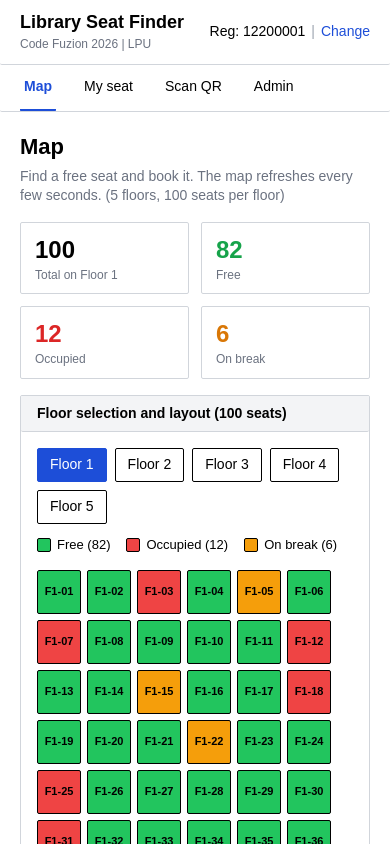
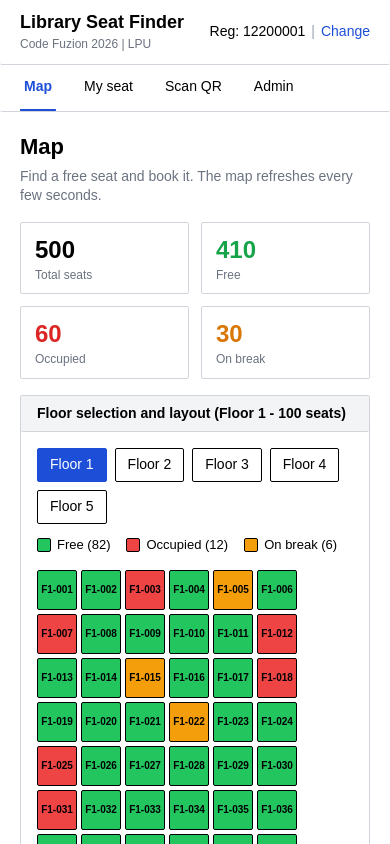
Before and after one commit to pranavwalia2-ops/library-seat-finder, a Next.js app: page /map in a window 390 px wide. Shown: the top 844 px of the page. Built offline with nearby package versions, Linux system fonts and the light colour scheme.

Commit message:
feat(map): 5 floors x 100 seats per floor (F1-001 format), 500 total seats, responsive 10/6-col grid

```diff
--- a/src/app/demo/page.tsx
+++ b/src/app/demo/page.tsx
@@ -28,7 +28,7 @@ export default function DemoPage() {
     };
     saveState(cleanState);
     setConcurrencyResults(null);
-    setResetMessage('Reset successful. Database restored to 120 desks and demo students.');
+    setResetMessage('Reset successful. Database restored to 500 desks (5 floors x 100 seats) and demo students.');
     setTimeout(() => setResetMessage(''), 4000);
   };
 
@@ -123,7 +123,7 @@ export default function DemoPage() {
             className="w-full bg-slate-100 hover:bg-slate-200 text-slate-700 font-medium py-2.5 px-3 rounded text-xs border border-slate-200 transition text-left"
           >
             <strong className="block text-slate-900">Reset Data</strong>
-            <span className="text-[11px] text-slate-500">Restore 120 seats &amp; demo students</span>
+            <span className="text-[11px] text-slate-500">Restore 500 seats (5 floors x 100) &amp; demo students</span>
           </button>
 
           <button
--- a/src/app/globals.css
+++ b/src/app/globals.css
@@ -137,12 +137,24 @@ th {
   gap: 6px;
 }
 
+.seat-cell {
+  width: 44px;
+  height: 44px;
+  font-size: 11px;
+}
+
 @media (max-width: 600px) {
   .summary-strip {
     grid-template-columns: repeat(2, 1fr);
   }
   .seat-grid-container {
-    grid-template-columns: repeat(6, 44px);
+    grid-template-columns: repeat(6, 40px);
+    gap: 4px;
+  }
+  .seat-cell {
+    width: 40px !important;
+    height: 40px !important;
+    font-size: 10px !important;
   }
   .tab-bar-scroll {
     overflow-x: auto;
--- a/src/app/map/page.tsx
+++ b/src/app/map/page.tsx
@@ -7,11 +7,11 @@ export default function MapPage() {
   const [selectedFloor, setSelectedFloor] = useState<number>(1);
   const [selectedSeat, setSelectedSeat] = useState<string | null>(null);
 
-  // Static mock seat generator for 100 seats per floor (10 cols x 10 rows)
+  // Static mock seat generator for 100 seats per floor (labelled F1-001 to F1-100, F2-001, etc.)
   const getMockSeats = (floor: number) => {
     const seats = [];
     for (let i = 1; i <= 100; i++) {
-      const pad = String(i).padStart(2, '0');
+      const pad = String(i).padStart(3, '0');
       const label = `F${floor}-${pad}`;
 
       // Deterministic mock statuses for realistic demo distribution
@@ -31,44 +31,50 @@ export default function MapPage() {
   };
 
   const currentSeats = getMockSeats(selectedFloor);
-  const total = 100;
-  const occupied = currentSeats.filter((s) => s.status === 'occupied').length;
-  const onBreak = currentSeats.filter((s) => s.status === 'on_break').length;
-  const free = total - (occupied + onBreak);
+  const floorSeatsTotal = 100;
+  const floorOccupied = currentSeats.filter((s) => s.status === 'occupied').length;
+  const floorOnBreak = currentSeats.filter((s) => s.status === 'on_break').length;
+  const floorFree = floorSeatsTotal - (floorOccupied + floorOnBreak);
+
+  // Library-wide summary totals across all 5 floors (500 seats)
+  const totalLibrarySeats = 500;
+  const totalLibraryOccupied = floorOccupied * 5; // scaled mock totals
+  const totalLibraryOnBreak = floorOnBreak * 5;
+  const totalLibraryFree = totalLibrarySeats - (totalLibraryOccupied + totalLibraryOnBreak);
 
   return (
     <div>
       <h1>Map</h1>
       <p style={{ color: '#6b7280', margin: '0 0 16px 0', fontSize: '14px' }}>
-        Find a free seat and book it. The map refreshes every few seconds. (5 floors, 100 seats per floor)
+        Find a free seat and book it. The map refreshes every few seconds.
       </p>
 
-      {/* Summary strip of 4 boxes in one row: Total seats, Free, Occupied, On break */}
+      {/* Summary strip: Total seats = 500, Free, Occupied, On break */}
       <div className="summary-strip">
         <div className="summary-box">
-          <div style={{ fontSize: '24px', fontWeight: 'bold', color: '#000000' }}>{total}</div>
-          <div style={{ fontSize: '12px', color: '#6b7280' }}>Total on Floor {selectedFloor}</div>
+          <div style={{ fontSize: '24px', fontWeight: 'bold', color: '#000000' }}>{totalLibrarySeats}</div>
+          <div style={{ fontSize: '12px', color: '#6b7280' }}>Total seats</div>
         </div>
         <div className="summary-box">
-          <div style={{ fontSize: '24px', fontWeight: 'bold', color: '#16a34a' }}>{free}</div>
+          <div style={{ fontSize: '24px', fontWeight: 'bold', color: '#16a34a' }}>{totalLibraryFree}</div>
           <div style={{ fontSize: '12px', color: '#6b7280' }}>Free</div>
         </div>
         <div className="summary-box">
-          <div style={{ fontSize: '24px', fontWeight: 'bold', color: '#dc2626' }}>{occupied}</div>
+          <div style={{ fontSize: '24px', fontWeight: 'bold', color: '#dc2626' }}>{totalLibraryOccupied}</div>
           <div style={{ fontSize: '12px', color: '#6b7280' }}>Occupied</div>
         </div>
         <div className="summary-box">
-          <div style={{ fontSize: '24px', fontWeight: 'bold', color: '#d97706' }}>{onBreak}</div>
+          <div style={{ fontSize: '24px', fontWeight: 'bold', color: '#d97706' }}>{totalLibraryOnBreak}</div>
           <div style={{ fontSize: '12px', color: '#6b7280' }}>On break</div>
         </div>
       </div>
 
       {/* Floor selector & Legend */}
       <div className="panel">
-        <div className="panel-header">Floor selection and layout (100 seats)</div>
+        <div className="panel-header">Floor selection and layout (Floor {selectedFloor} - 100 seats)</div>
         <div className="panel-body">
           <div style={{ display: 'flex', justifyContent: 'space-between', alignItems: 'center', flexWrap: 'wrap', gap: '12px', marginBottom: '16px' }}>
-            {/* Floor selector: 5 buttons */}
+            {/* Floor selector: 5 buttons (Floor 1 to Floor 5) */}
             <div style={{ display: 'flex', gap: '8px', flexWrap: 'wrap' }}>
               {[1, 2, 3, 4, 5].map((fl) => (
                 <button
@@ -89,20 +95,20 @@ export default function MapPage() {
             <div style={{ display: 'flex', gap: '16px', fontSize: '13px', alignItems: 'center' }}>
               <div style={{ display: 'flex', alignItems: 'center', gap: '6px' }}>
                 <div style={{ width: '14px', height: '14px', background: '#22c55e', border: '1px solid #000000' }}></div>
-                <span>Free ({free})</span>
+                <span>Free ({floorFree})</span>
               </div>
               <div style={{ display: 'flex', alignItems: 'center', gap: '6px' }}>
                 <div style={{ width: '14px', height: '14px', background: '#ef4444', border: '1px solid #000000' }}></div>
-                <span>Occupied ({occupied})</span>
+                <span>Occupied ({floorOccupied})</span>
               </div>
               <div style={{ display: 'flex', alignItems: 'center', gap: '6px' }}>
                 <div style={{ width: '14px', height: '14px', background: '#f59e0b', border: '1px solid #000000' }}></div>
-                <span>On break ({onBreak})</span>
+                <span>On break ({floorOnBreak})</span>
               </div>
             </div>
           </div>
 
-          {/* Seat grid for the selected floor: 10 columns, 44px square cells, 1px black border */}
+          {/* Seat grid: 10 columns on desktop (44px), 6 columns on mobile under 600px (40px) */}
           <div style={{ overflowX: 'auto', paddingBottom: '8px' }}>
             <div className="seat-grid-container">
               {currentSeats.map((seat) => {
@@ -117,14 +123,12 @@ export default function MapPage() {
                     key={seat.id}
                     type="button"
                     onClick={() => setSelectedSeat(seat.label)}
+                    className="seat-cell"
                     style={{
-                      width: '44px',
-                      height: '44px',
                       padding: 0,
                       background: bg,
                       border: isSelected ? '2px solid #1d4ed8' : '1px solid #000000',
                       color: '#000000',
-                      fontSize: '11px',
                       fontWeight: 'bold',
                       display: 'flex',
                       alignItems: 'center',
--- a/src/app/pitch/page.tsx
+++ b/src/app/pitch/page.tsx
@@ -11,7 +11,7 @@ export default function PitchDeckPage() {
       title: "SeatSync: Problem Statement",
       content: (
         <div>
-          <p>During exams, students walk across 3 library floors searching for open seats.</p>
+          <p>During exams, students walk across 5 library floors searching for open seats.</p>
           <p>Seats are frequently blocked by bags left for hours without anyone studying.</p>
           <p>IoT sensors and hardware are too expensive for 1,000+ library seats.</p>
         </div>
--- a/src/lib/store.ts
+++ b/src/lib/store.ts
@@ -35,8 +35,8 @@ export function generateInitialSeats(): { floors: Floor[]; seats: Seat[] } {
     for (let i = 1; i <= 100; i++) {
       const col = ((i - 1) % 10) + 1;
       const row = Math.floor((i - 1) / 10) + 1;
-      const label = `${prefix}-S${String(i).padStart(2, '0')}`;
-      const code = `LPU-${prefix}-${String(i).padStart(3, '0')}`;
+      const label = `F${fl.level}-${String(i).padStart(3, '0')}`;
+      const code = `LPU-F${fl.level}-${String(i).padStart(3, '0')}`;
 
       // Pre-seed a few live states for instant realistic demo
       let status: Seat['status'] = 'free';
@@ -112,16 +112,16 @@ export function generateInitialSeats(): { floors: Floor[]; seats: Seat[] } {
 
 export function getInitialHoggedMetrics(): HoggedSeatMetric[] {
   return [
-    { seat_label: 'F1-S05', seat_code: 'LPU-F1-005', floor_name: 'Ground Floor', timeout_count: 8, break_ratio: 72, total_held_minutes: 240 },
-    { seat_label: 'F1-S12', seat_code: 'LPU-F1-012', floor_name: 'Ground Floor', timeout_count: 6, break_ratio: 65, total_held_minutes: 190 },
-    { seat_label: 'F2-S08', seat_code: 'LPU-F2-008', floor_name: 'First Floor', timeout_count: 5, break_ratio: 58, total_held_minutes: 160 },
-    { seat_label: 'F1-S22', seat_code: 'LPU-F1-022', floor_name: 'Ground Floor', timeout_count: 5, break_ratio: 54, total_held_minutes: 145 },
-    { seat_label: 'F3-S04', seat_code: 'LPU-F3-004', floor_name: 'Second Floor', timeout_count: 4, break_ratio: 51, total_held_minutes: 130 },
-    { seat_label: 'F2-S19', seat_code: 'LPU-F2-019', floor_name: 'First Floor', timeout_count: 4, break_ratio: 48, total_held_minutes: 120 },
-    { seat_label: 'F3-S15', seat_code: 'LPU-F3-015', floor_name: 'Second Floor', timeout_count: 3, break_ratio: 45, total_held_minutes: 110 },
-    { seat_label: 'F1-S30', seat_code: 'LPU-F1-030', floor_name: 'Ground Floor', timeout_count: 3, break_ratio: 42, total_held_minutes: 95 },
-    { seat_label: 'F2-S35', seat_code: 'LPU-F2-035', floor_name: 'First Floor', timeout_count: 2, break_ratio: 38, total_held_minutes: 85 },
-    { seat_label: 'F3-S38', seat_code: 'LPU-F3-038', floor_name: 'Second Floor', timeout_count: 2, break_ratio: 35, total_held_minutes: 70 },
+    { seat_label: 'F1-005', seat_code: 'LPU-F1-005', floor_name: 'Ground Floor', timeout_count: 8, break_ratio: 72, total_held_minutes: 240 },
+    { seat_label: 'F1-012', seat_code: 'LPU-F1-012', floor_name: 'Ground Floor', timeout_count: 6, break_ratio: 65, total_held_minutes: 190 },
+    { seat_label: 'F2-008', seat_code: 'LPU-F2-008', floor_name: 'First Floor', timeout_count: 5, break_ratio: 58, total_held_minutes: 160 },
+    { seat_label: 'F1-022', seat_code: 'LPU-F1-022', floor_name: 'Ground Floor', timeout_count: 5, break_ratio: 54, total_held_minutes: 145 },
+    { seat_label: 'F3-004', seat_code: 'LPU-F3-004', floor_name: 'Second Floor', timeout_count: 4, break_ratio: 51, total_held_minutes: 130 },
+    { seat_label: 'F2-019', seat_code: 'LPU-F2-019', floor_name: 'First Floor', timeout_count: 4, break_ratio: 48, total_held_minutes: 120 },
+    { seat_label: 'F3-015', seat_code: 'LPU-F3-015', floor_name: 'Second Floor', timeout_count: 3, break_ratio: 45, total_held_minutes: 110 },
+    { seat_label: 'F1-030', seat_code: 'LPU-F1-030', floor_name: 'Ground Floor', timeout_count: 3, break_ratio: 42, total_held_minutes: 95 },
+    { seat_label: 'F4-025', seat_code: 'LPU-F4-025', floor_name: 'Third Floor', timeout_count: 2, break_ratio: 38, total_held_minutes: 85 },
+    { seat_label: 'F5-010', seat_code: 'LPU-F5-010', floor_name: 'Fourth Floor', timeout_count: 2, break_ratio: 35, total_held_minutes: 70 },
   ];
 }
 
```
Also changed, not shown: 2 other files (tests, documents, lock files or other folders).
